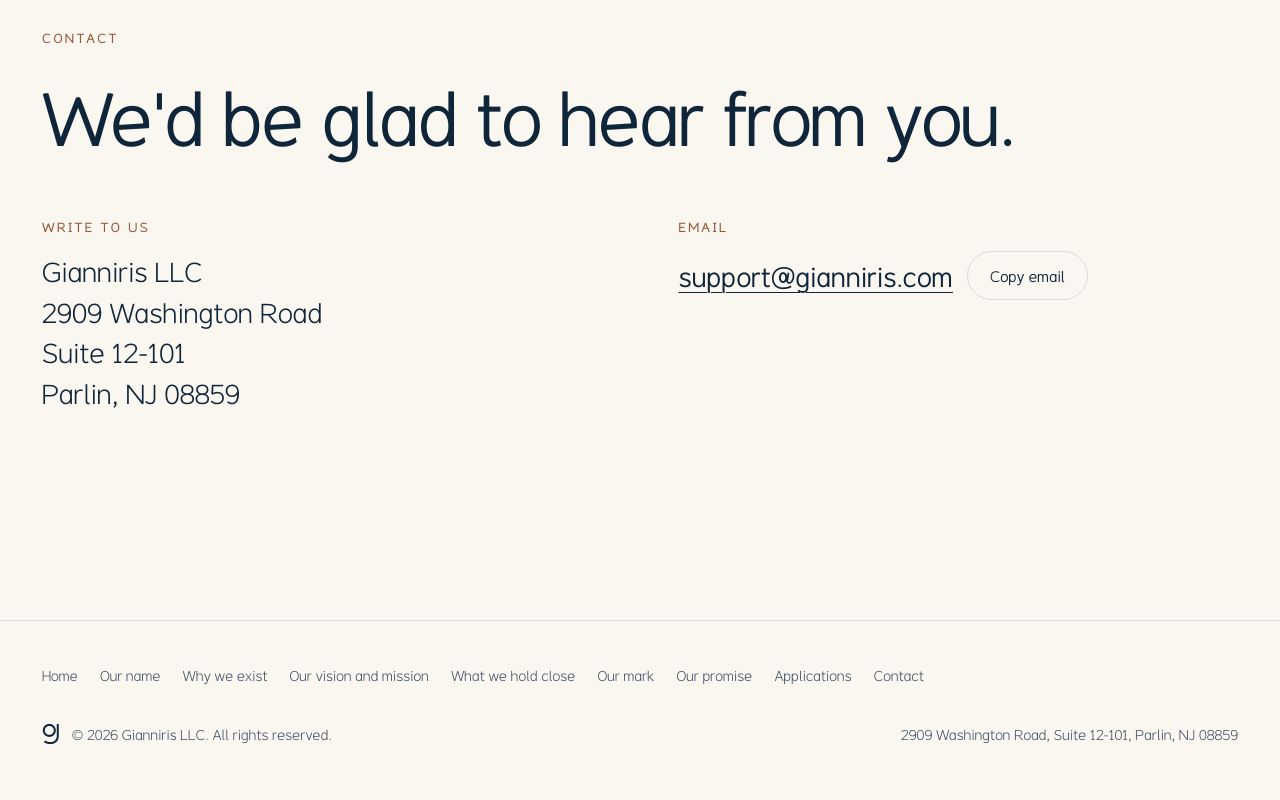
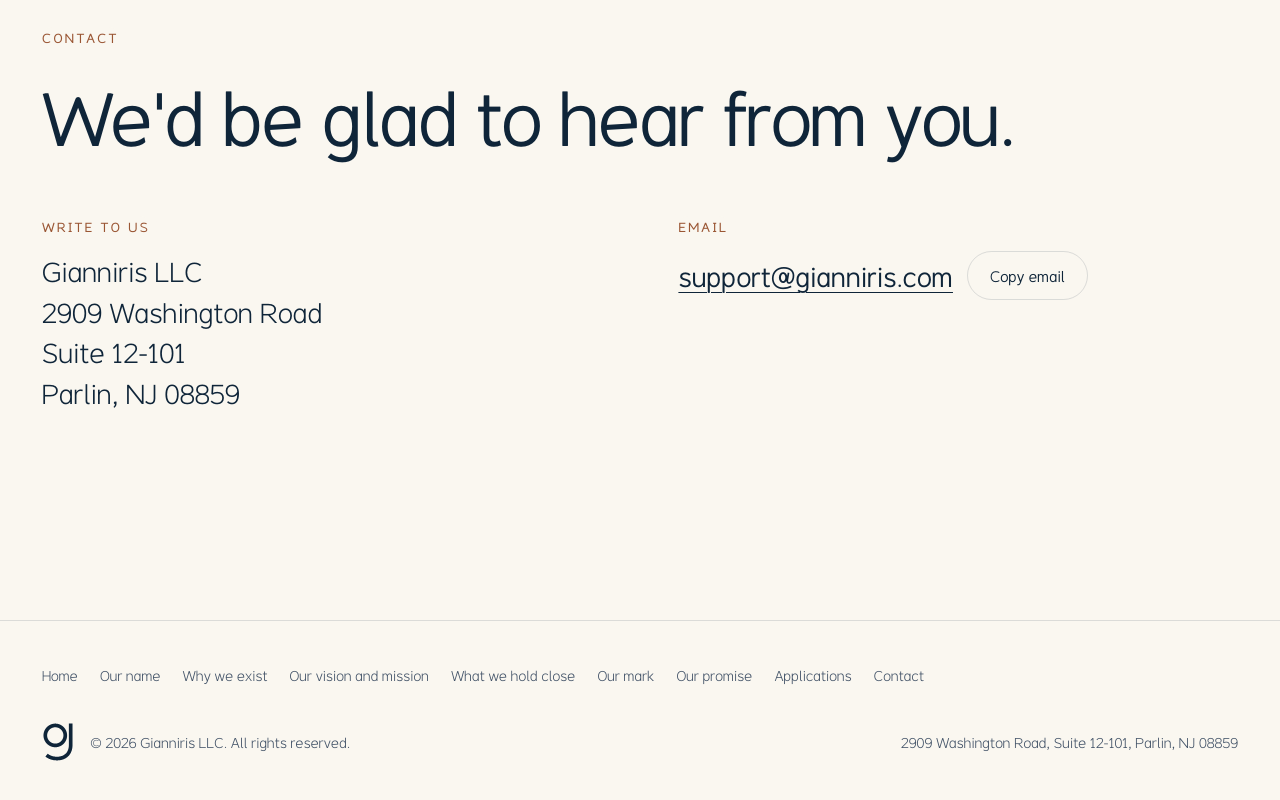
Before and after one commit to Ennoia-LLC/gianniris.com, a plain HTML site: page index.html in a window 1280 px wide. Shown: the part 3335-4135 px from the top of the page. Drawn offline with Linux system fonts and the light colour scheme.

Commit message:
C-WEB-20261125-04 Footer logo larger

```diff
--- a/site.css
+++ b/site.css
@@ -342,5 +342,7 @@ body,.bar,.chapter,.door i,.contact h3,.soon .label,#world .f path{transition:no
 
 #world .spk{stroke:var(--copper);opacity:.9}
 
+footer svg{height:40px!important;width:auto} footer .row{gap:16px}
+
 /* gianniris-live-fixes */
 .bigl a{transition:transform .5s var(--ease)!important}.wordmark .i{transition:none!important}
```
Also changed, not shown: 1 other file.
